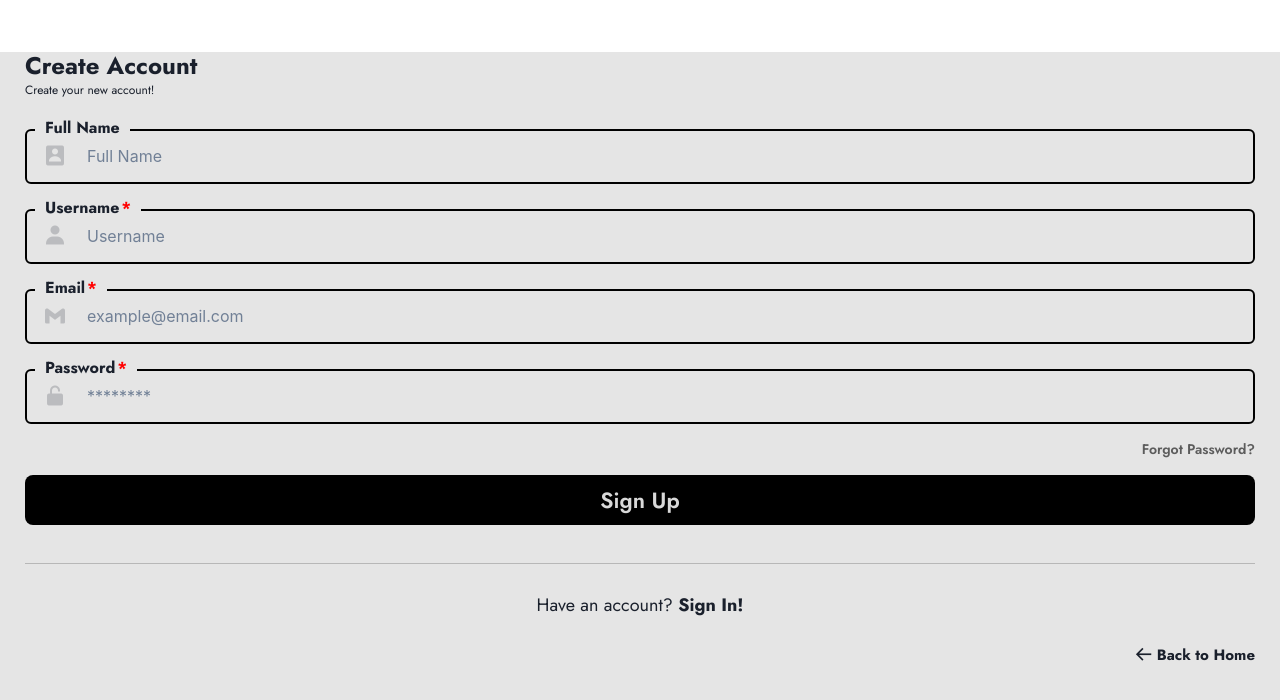
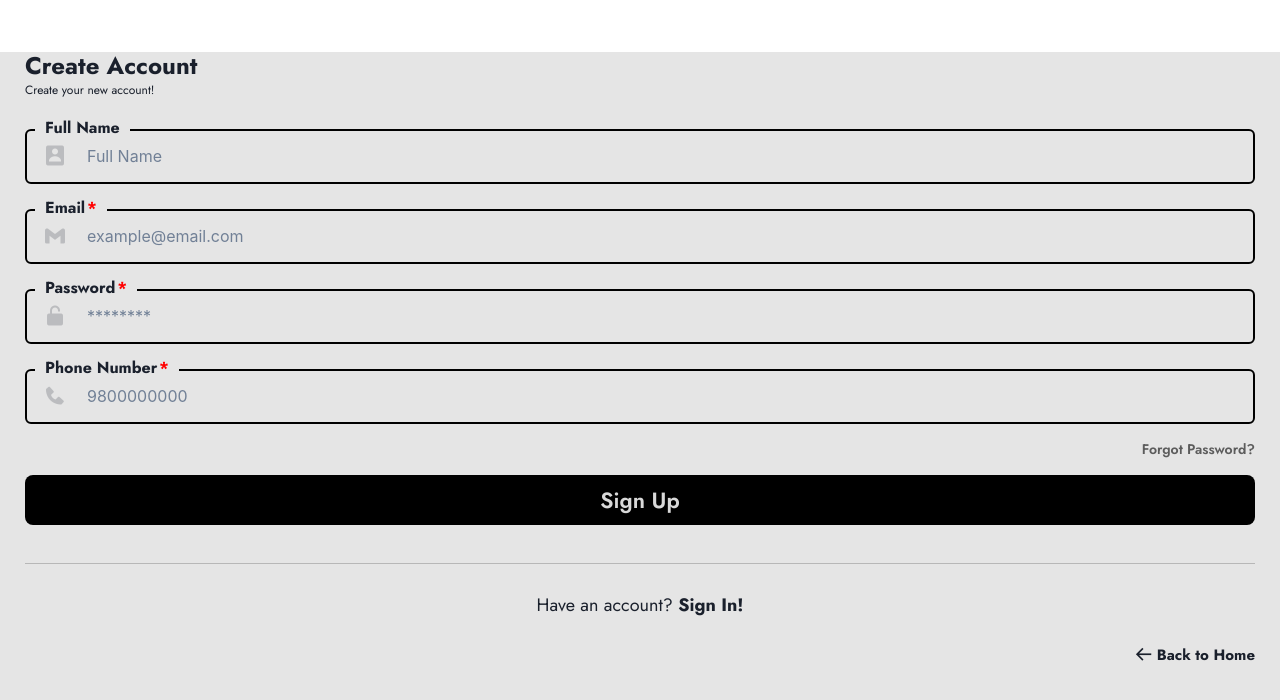
Before and after one commit to sauravdhoju/PharmaChain, a React (Vite) app in the folder frontend/: page /register in a window 1280 px wide. Shown: the top 700 px of the page. Built offline with nearby package versions, Linux system fonts and the light colour scheme; a web font is replaced by a local one.

Commit message:
create account updated with needed form

```diff
--- a/frontend/src/components/CustomTextInput/CustomTextInput.tsx
+++ b/frontend/src/components/CustomTextInput/CustomTextInput.tsx
@@ -15,7 +15,7 @@ type CustomTextInputProps = {
     className?: string;
     onChange: (e: React.ChangeEvent<HTMLInputElement>) => void;
     value: string;
-    type: 'email' | 'text' | 'password' | 'name';
+    type: 'email' | 'password' | 'name'  |  'phone';
     required?: boolean;
     placeholder?: string;
 };
@@ -34,10 +34,10 @@ const CustomTextInput = ({
             return <Icon name='bxl-gmail' />;
         } else if (type === 'password') {
             return <Icon name='bxs-lock-open-alt' />;
-        } else if (type === 'text') {
-            return <Icon name='bxs-user' />;
         } else if (type === 'name') {
             return <Icon name='bxs-user-rectangle' />;
+        } else if (type === 'phone') {
+            return <Icon name='bxs-phone' />;
         } else {
             return null;
         }
--- a/frontend/src/pages/Register/Register.tsx
+++ b/frontend/src/pages/Register/Register.tsx
@@ -6,7 +6,6 @@ import {
     Text,
     Link as ChakraLink,
     Button,
-    Image,
 } from '@chakra-ui/react';
 
 import { useBackendAPIContext } from '../../contexts/BackendAPIContext/BackendAPIContext';
@@ -20,21 +19,19 @@ import './Register.scss';
 const Register = () => {
     const navigate = useNavigate();
     const { client } = useBackendAPIContext();
-
-    const [username, setUsername] = useState('');
     const [email, setEmail] = useState('');
     const [password, setPassword] = useState('');
     const [name, setName] = useState('');
+    const [phone, setPhone] = useState('');
     const [isLoading, setIsLoading] = useState(false);
 
     const handleRegister = async () => {
         setIsLoading(true);
-        setIsLoading(true);
         const userDetails = {
             name,
-            username,
             email,
             password,
+            phone,
         };
         client
             .post('/auth/register', userDetails)
@@ -73,17 +70,6 @@ const Register = () => {
                         className='custom-input custom-input-username'
                     />
                     <CustomTextInput
-                        label='Username'
-                        type='text'
-                        value={username}
-                        onChange={(e: React.ChangeEvent<HTMLInputElement>) => {
-                            setUsername(e.target.value);
-                        }}
-                        placeholder='Username'
-                        className='custom-input custom-input-username'
-                        required
-                    />
-                    <CustomTextInput
                         label='Email'
                         type='email'
                         value={email}
@@ -103,6 +89,17 @@ const Register = () => {
                         }}
                         className='custom-input custom-input-password'
                         placeholder='********'
+                        required
+                    />
+                    <CustomTextInput
+                        label='Phone Number'
+                        type='phone'
+                        value={phone}
+                        onChange={(e: React.ChangeEvent<HTMLInputElement>) => {
+                            setPhone(e.target.value);
+                        }}
+                        placeholder='9800000000'
+                        className='custom-input custom-input-phone'
                         required
                     />
                     <ChakraLink
@@ -128,13 +125,6 @@ const Register = () => {
                     </Button>
                 </form>
                 <FormBorder />
-                {/* <Text className='or-continue-with'>Or continue with</Text>
-                <Button className='google-sign-in-btn'>
-                    <Text as={'span'} className='google-logo-container'>
-                        <Image src='/googlelogo.png' className='google-logo' />
-                    </Text>
-                    Sign in with Google
-                </Button> */}
                 <ChakraLink
                     as={ReactRouterLink}
                     to={'/login'}
```
Also changed, not shown: frontend/src/pages/Login/Login.tsx (+0 -8 lines).
